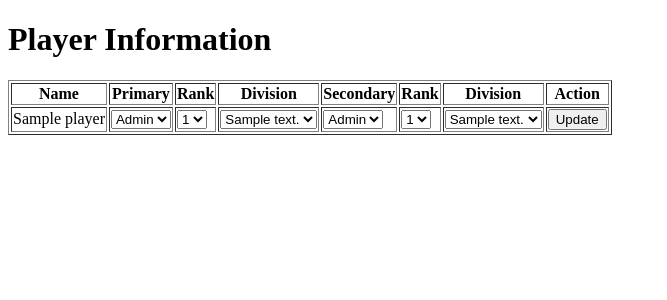
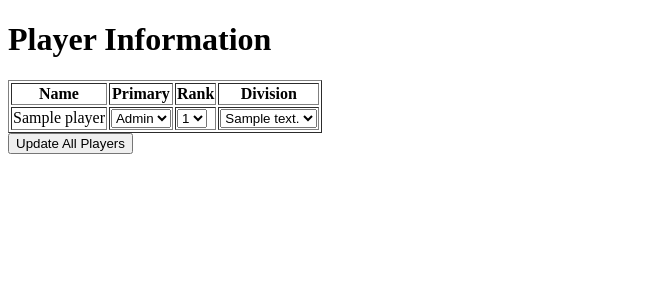
Before and after one commit to Abberchabbers3/LOL_5v5_Tool, a Python web app: template templates/index.html in a window 1280 px wide. Shown: the top 300 px of the page, without its empty margins (0-667 px from the left). Run offline with Jinja, Linux system fonts and the light colour scheme; the template is opened without the code that fills it: most values are stand-ins (such as "Sample title", 1, 10 or a date in 2020).

Commit message:
Fixed multiple bugs with flask framework, play roles can now be updated but are not yet stored

```diff
--- a/player.py
+++ b/player.py
@@ -27,6 +27,8 @@ class Player:
         self.role_chance = [(role, round(self.champs[role].total() / total, 2)) for role in sorted_roles]
         self.role_chance = shuffle_ties(self.role_chance)
         self.preferred_roles = [role for role in sorted_roles if self.champs[role].total() > self.minimum_game_threshold]
+        self.preferred_roles.append("flex")
+        # TODO make dict that links each role to a rank_score
 
     def __str__(self):
         output = ""
--- a/templates/index.html
+++ b/templates/index.html
@@ -14,26 +14,24 @@
                 <th>Primary</th>
                 <th>Rank</th>
                 <th>Division</th>
-                <th>Secondary</th>
-                <th>Rank</th>
-                <th>Division</th>
-                <th>Action</th>
             </tr>
             {% for player in players %}
+            {% set player_index = loop.index0 %}
             <tr>
                 <td>{{ player.name }}</td>
+                {% for role_name in player.preferred_roles %}
                 <td>
-                    <select name="primary_role">
+                    <select name="role{{player_index}}{{loop.index0}}">
                         {% for role in roles %}
                         <option value="{{ role }}"
-                                {% if role == player.role_chance[0][0] %} selected {% endif %}>
+                                {% if role == role_name %} selected {% endif %}>
                             {{ role | capitalize }}
                         </option>
                         {% endfor %}
                     </select>
                 </td>
                 <td>
-                    <select name="prank">
+                    <select name="rank{{player_index}}{{loop.index0}}">
                         {% for rank in ranks %}
                         <option value="{{ rank }}" {% if rank in player.rank_str %} selected {% endif %}>
                             {{ rank }}
@@ -42,7 +40,7 @@
                     </select>
                 </td>
                 <td>
-                    <select name="pdivision">
+                    <select name="division{{player_index}}{{loop.index0}}">
                         {% for division in divisions %}
                         <option value="{{ division }}" {% if division in player.rank_str %} selected {% endif %}>
                             {{ division }}
@@ -50,40 +48,11 @@
                         {% endfor %}
                     </select>
                 </td>
-                <td>
-                    <select name="secondary_role">
-                        {% for role in roles %}
-                        <option value="{{ role }}"
-                                {% if role == player.role_chance[1][0] %} selected {% endif %}>
-                            {{ role | capitalize }}
-                        </option>
-                        {% endfor %}
-                    </select>
-                </td>
-                <td>
-                    <select name="srank">
-                        {% for rank in ranks %}
-                        <option value="{{ rank }}" {% if rank in player.rank_str %} selected {% endif %}>
-                            {{ rank }}
-                        </option>
-                        {% endfor %}
-                    </select>
-                </td>
-                <td>
-                    <select name="sdivision">
-                        {% for division in divisions %}
-                        <option value="{{ division }}" {% if division in player.rank_str %} selected {% endif %}>
-                            {{ division }}
-                        </option>
-                        {% endfor %}
-                    </select>
-                </td>
-                <td>
-                    <button type="submit" name="name" value="{{ player.name }}">Update</button>
-                </td>
+                {% endfor %}
             </tr>
             {% endfor %}
         </table>
+        <button type="submit">Update All Players</button>
     </form>
 </body>
 </html>
```
Also changed, not shown: main.py (+32 -3 lines).
